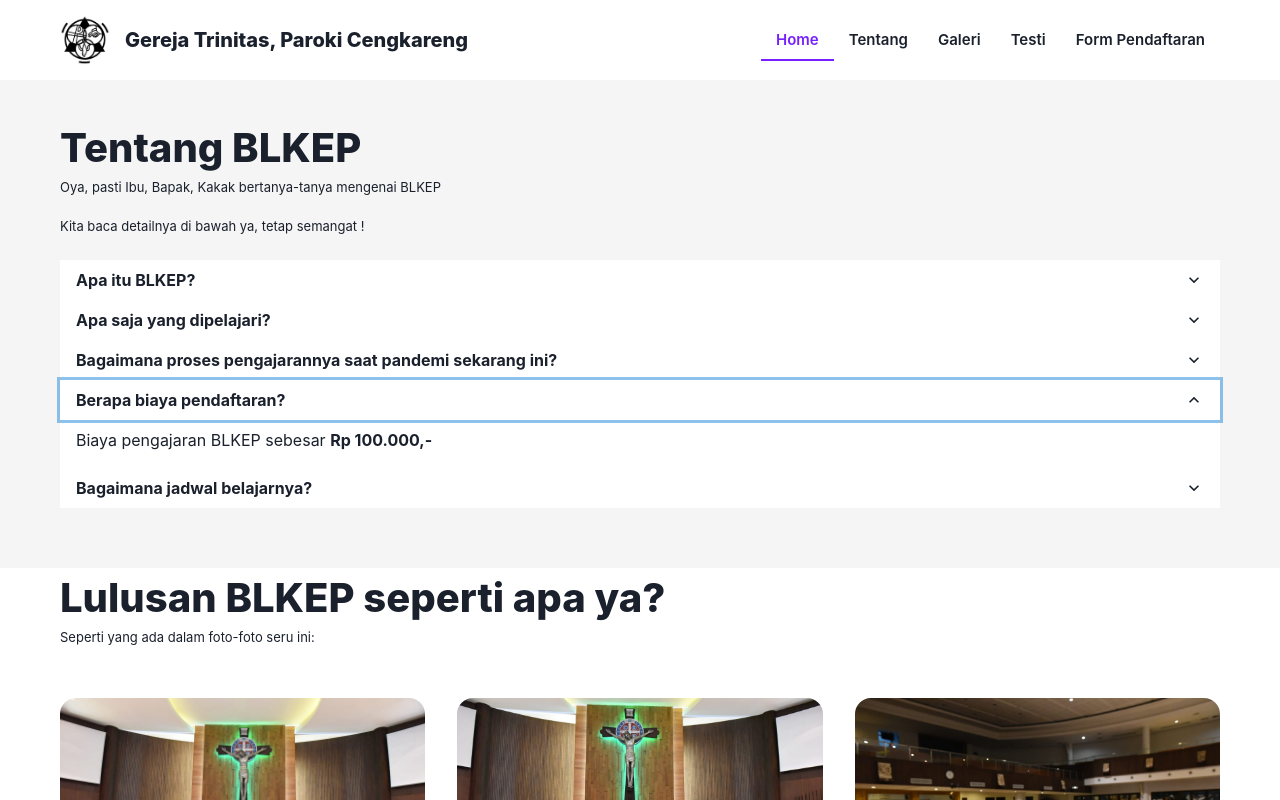
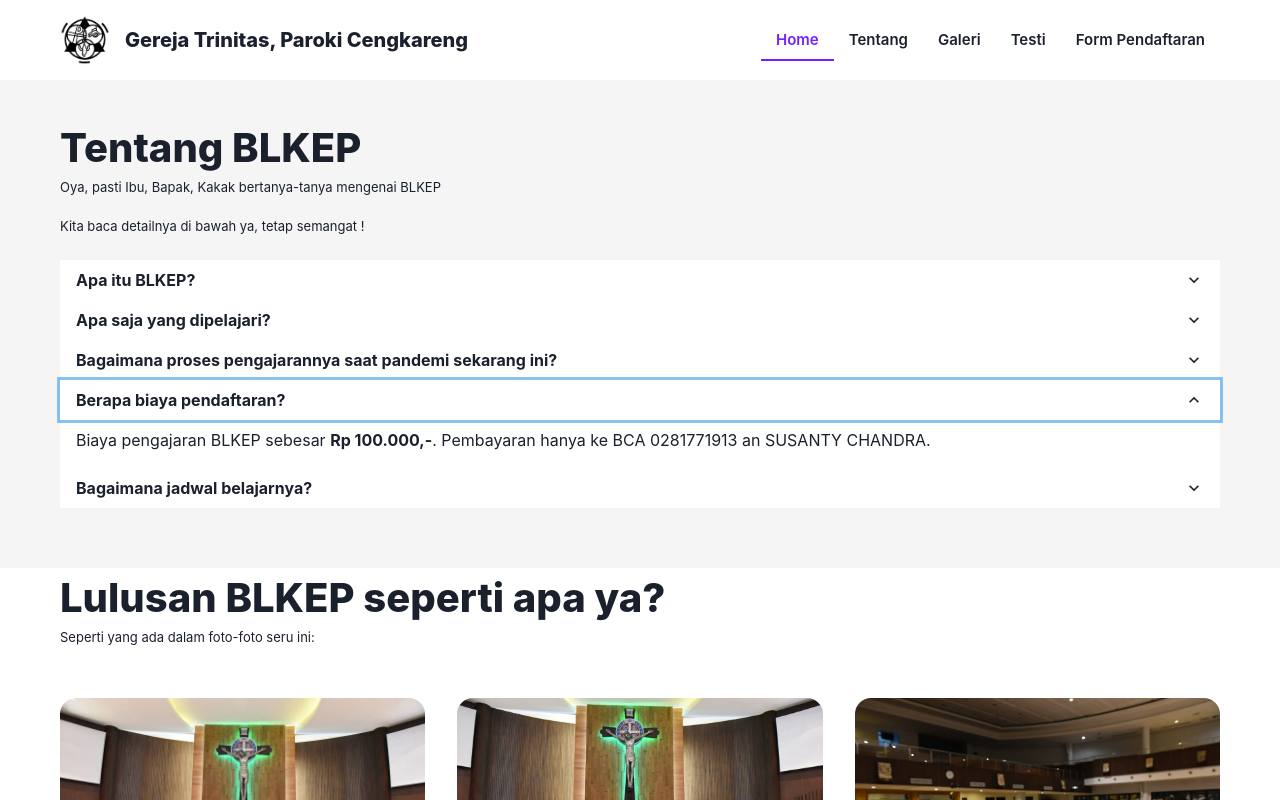
Before and after one commit to clarissalimoa/blkep, a React (Create React App) app: page / in a window 1280 px wide. Both pictures are taken after a click on the button "Berapa biaya pendaftaran?". Shown: the part 840-1640 px from the top of the page. Built offline with nearby package versions, Linux system fonts and the light colour scheme; a web font is replaced by a local one.

Commit message:
tambah norek

```diff
--- a/src/components/Sections/About.jsx
+++ b/src/components/Sections/About.jsx
@@ -155,7 +155,8 @@ export default function About() {
                 </AccordionButton>
               </h2>
               <AccordionPanel pb={4}>
-                Biaya pengajaran BLKEP sebesar <b> Rp 100.000,-</b>
+                Biaya pengajaran BLKEP sebesar <b> Rp 100.000,-</b>. Pembayaran
+                hanya ke BCA 0281771913 an SUSANTY CHANDRA.
               </AccordionPanel>
             </AccordionItem>
             <AccordionItem>
--- a/src/components/Sections/Contact.jsx
+++ b/src/components/Sections/Contact.jsx
@@ -38,7 +38,8 @@ export default function Contact() {
             href="https://docs.google.com/forms/d/e/1FAIpQLSfRFzuL5-lmKOvEd2srDDEunM5MIX_h994ChtMAouvS9Mfdlg/viewform"
             style={{ color: "#0000fa" }}
           >
-            *Jika form di bawah tidak muncul, klik Link Pendaftaran di sini
+            *Jika form di bawah tidak muncul, klik Link Pendaftaran di sini.
+            Pembayaran hanya ke BCA 0281771913 an SUSANTY CHANDRA
           </a>
 
           <div
```
